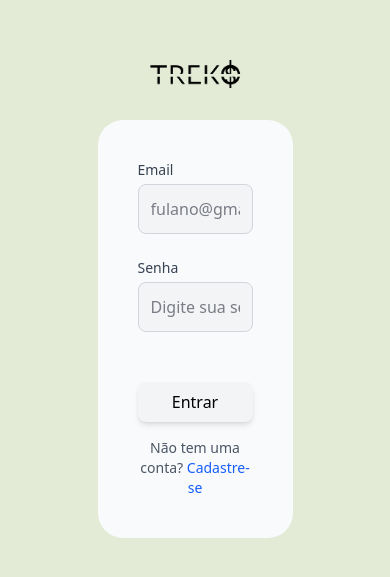
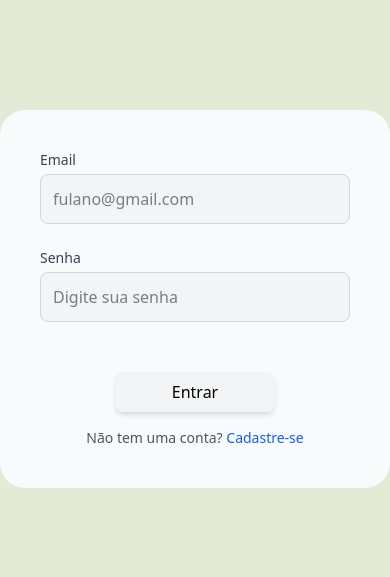
Before and after one commit to guiguitatu/treko-sem-front, a Next.js app: page /modules/auth/login in a window 390 px wide. Shown: the part 123-700 px from the top of the page. Built offline with nearby package versions, Linux system fonts and the light colour scheme.

Commit message:
fix: adjust css

```diff
--- a/src/app/modules/auth/login/page.tsx
+++ b/src/app/modules/auth/login/page.tsx
@@ -12,8 +12,8 @@ export default function LoginPage() {
     <div className="min-h-screen flex flex-col md:flex-row">
       <div className="flex-1 flex items-center justify-center bg-[#E3EAD5]">
 
-        <div className='w-1/2 flex flex-col items-center'>
-          <div className='mb-8 flex justify-center'>
+        <div className='w-full lg:w-1/2 flex flex-col items-center'>
+          <div className='mb-8  justify-center hidden xl:block'>
             <Image
               src="/Vector.png"
               alt="Imagem de login"
```
